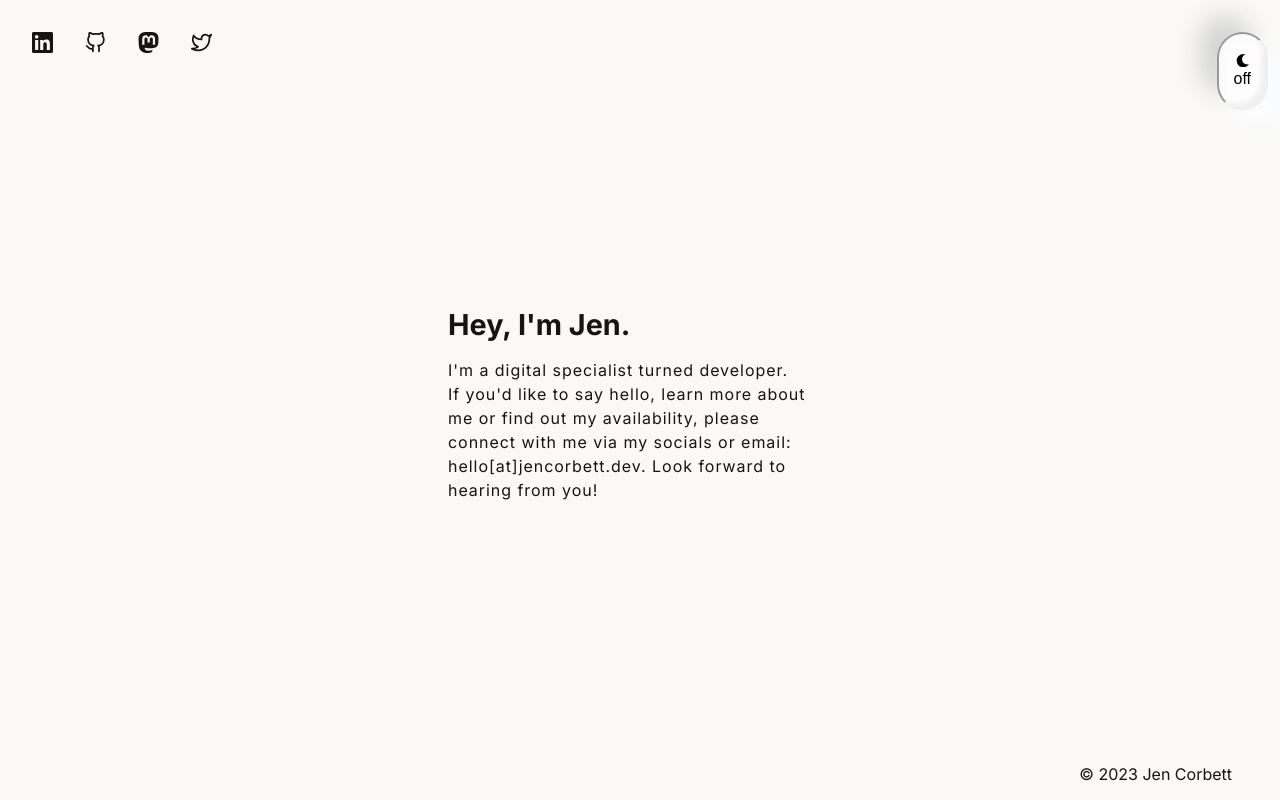
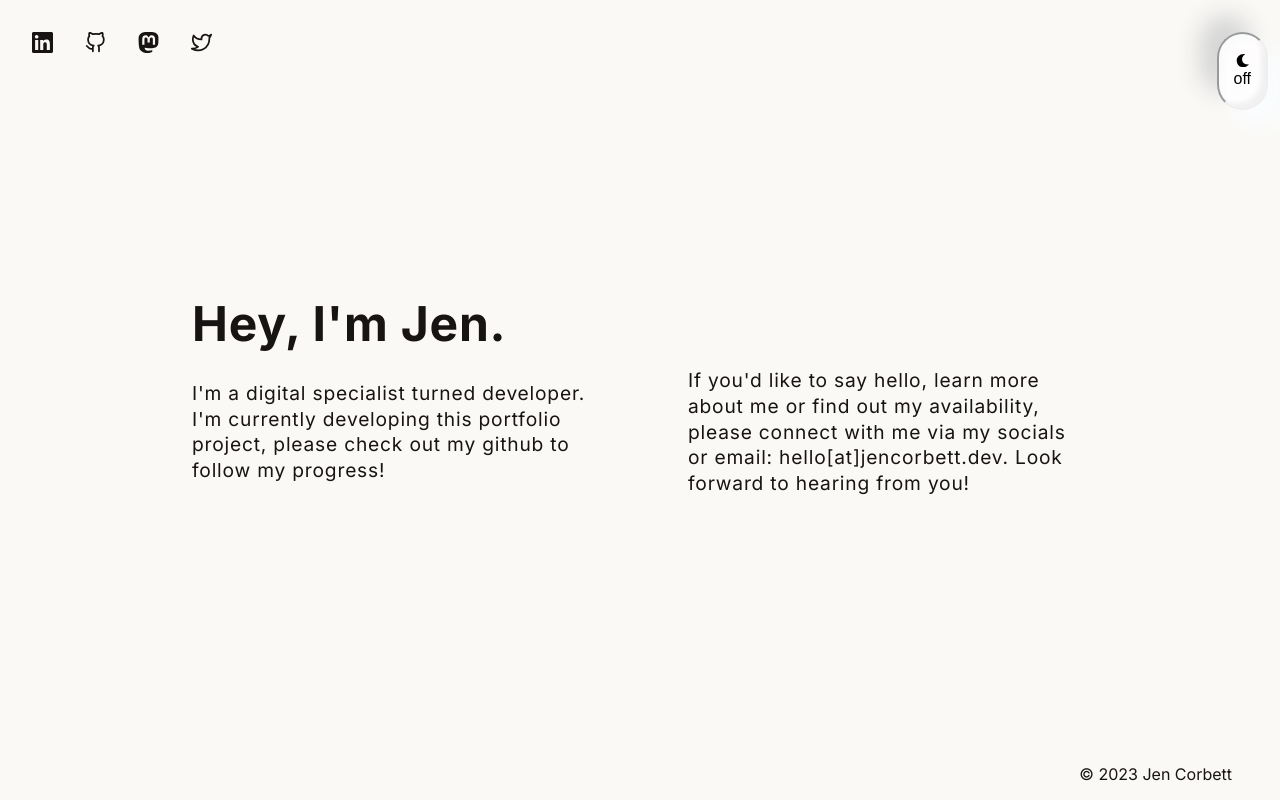
Before and after one commit to ajenstory/jencorbett.dev, a Next.js app in the folder app/: page / in a window 1280 px wide. Built offline with nearby package versions, Linux system fonts and the light colour scheme; no server answers.

Commit message:
Fix up main text and make responsive  across screens

```diff
--- a/app/components/layout.js
+++ b/app/components/layout.js
@@ -20,7 +20,6 @@ const Layout = ({ children }) => (
       </li>
       <li className={layoutStyles.footer}>
         <Footer />
-
       </li>
     </ul>
   </div>
--- a/app/components/layout.module.css
+++ b/app/components/layout.module.css
@@ -9,18 +9,19 @@ ul.grid {
   padding: 0;
   display: grid;
   grid-template-columns: 1fr;
-  gap: 1rem;
   align-items: center;
 }
 
 .main {
-  display: block;
+  display: flex;
   width: 100%;
-  align-self: center;
+  max-width: 48rem;
+  padding: 4rem 6rem 4rem 6rem;
+  justify-content: center;
+  align-content: center;
   align-items: center;
-  padding: 4rem 6rem;
+  flex: 1 auto;
 }
-
 
 .nav {
   align-self: start;
@@ -43,21 +44,17 @@ ul.grid {
 }
 
 @media screen and (min-width: 48rem) {
-
   .main {
-    display: block;
     width: 100%;
-    align-self: center;
+    padding: 4rem 12rem 4rem 12rem;
     align-items: center;
-    padding: 0rem 8rem;
-    max-width: 40rem;
+    max-width: 100%;
   }
 
   .grid {
     margin: 0 auto;
-    gap: 4rem;
-    margin-top: 3rem;
-    margin-left: 2rem;
+    /* margin-top: 3rem;
+    margin-left: 8rem; */
     align-items: center;
   }
 
--- a/app/pages/index.js
+++ b/app/pages/index.js
@@ -3,17 +3,22 @@ import indexStyles from "@styles/index.module.css";
 const description = {
   title: "Hey, I'm Jen.",
   intro: "I'm a digital specialist turned developer.",
-  body: "This portfolio project is in developmet, please check out my github to follow my progress!",
+  body: "I'm currently developing this portfolio project, please check out my github to follow my progress!",
   cta: "If you'd like to say hello, learn more about me or find out my availability, please connect with me via my socials or email: hello[at]jencorbett.dev. Look forward to hearing from you!",
 };
 
 const Home = () => {
   return (
     <section className={indexStyles.gridContainer}>
+      <div className={indexStyles.gridItem}>
+        <h1 className={indexStyles.title}> {description.title}</h1>
+      </div>
       <div className={indexStyles.grid}>
-        <h1 className={indexStyles.title}> {description.title}</h1>
         <div className={indexStyles.gridItem}>
           <p>{description.intro}</p>
+          <p> {description.body}</p>
+        </div>
+        <div className={indexStyles.gridItem}>
           <p> {description.cta}</p>
         </div>
       </div>
--- a/app/styles/index.module.css
+++ b/app/styles/index.module.css
@@ -1,76 +1,95 @@
-.gridContainer div {
+.gridContainer {
   display: grid;
-  margin: 0 auto;
+
   grid-template-columns: 1fr;
 }
 
 .grid {
   display: grid;
-  grid-template-columns: 1fr;
-  justify-content: center;
-  min-width: 100%;
+  grid-template-columns: repeat(1, 1fr);
+  align-items: center;
+  padding: 0;
+  text-align: left;
+  gap: 1rem;
+  max-width: 48rem;
 }
 
-
-
-div.gridItem {
+.gridItem {
   display: block;
   text-align: left;
   width: 100%;
+  max-width: 48rem;
   align-self: center;
+  letter-spacing: 0.08rem;
+  line-height: 1.6rem;
+  font-size: 1.5rem;
+}
+
+.gridItem p {
+  font-size: 1rem;
 }
 
 .title {
-  font-size: 1.8rem;
+  font-size: 2rem;
   text-align: left;
   margin-top: 0.175rem;
   margin-bottom: 1rem;
+  line-height: 1.5rem;
 }
 
-.gridItem {
-  line-height: 1.5;
-  letter-spacing: 0.06rem;
+@media screen and (min-width: 48rem) {
+  .grid {
+    display: grid;
+    grid-template-columns: repeat(1, 1fr);
+    align-items: center;
+    padding: 0;
+    text-align: left;
+    gap: 1rem;
+    width: 100%;
+    max-width: 60rem;
+  }
+
+  .title {
+    font-size: 3rem;
+    text-align: left;
+    margin-top: 0.175rem;
+    margin-bottom: 1.5rem;
+  }
+
+  .gridItem {
+    display: block;
+    text-align: left;
+    width: 100%;
+    max-width: 60rem;
+    align-self: center;
+    letter-spacing: 0.05rem;
+  }
+
+  .gridItem p {
+    font-size: 1.1rem;
+  }
 }
 
-@media screen and (min-width: 30rem) {
-  /* .grid {
+@media screen and (min-width: 60rem) {
+  .grid {
     display: grid;
-    grid-template-columns: repeat(5, 1fr);
-    justify-content: center;
-    min-width: 100%;
-    max-width: 30rem;
+    grid-template-columns: repeat(2, 1fr);
+    align-items: center;
     padding: 0;
     text-align: left;
-  } */
-}
-
-/* @media (min-width: 48rem) {
-
-.grid {
-    display: grid;
-    grid-template-columns: 1fr;
-    min-width: 100%;
-    max-width: 30rem;
+    width: 100%;
+    gap: 6rem;
+    max-width: 80rem;
   }
 
-
-  .sectionContainer {
-    width: 100%;
-    max-width: 68rem;
-    grid-template-columns: 1fr;
+  .title {
+    font-size: 3rem;
+    text-align: left;
+    margin-top: 0.175rem;
+    margin-bottom: 2rem;
   }
 
-  .contentGrid {
-    margin-top: 4rem;
-    grid-template-columns: 0.5fr 4.5fr;
-    gap: 1rem;
-    align-items: flex-start;
+  .gridItem p {
+    font-size: 1.2rem;
   }
-
-  .title,
-  .intro,
-  .item {
-    text-align: left;
-    margin-top: 1rem;
-  }
-} */
+}
```
